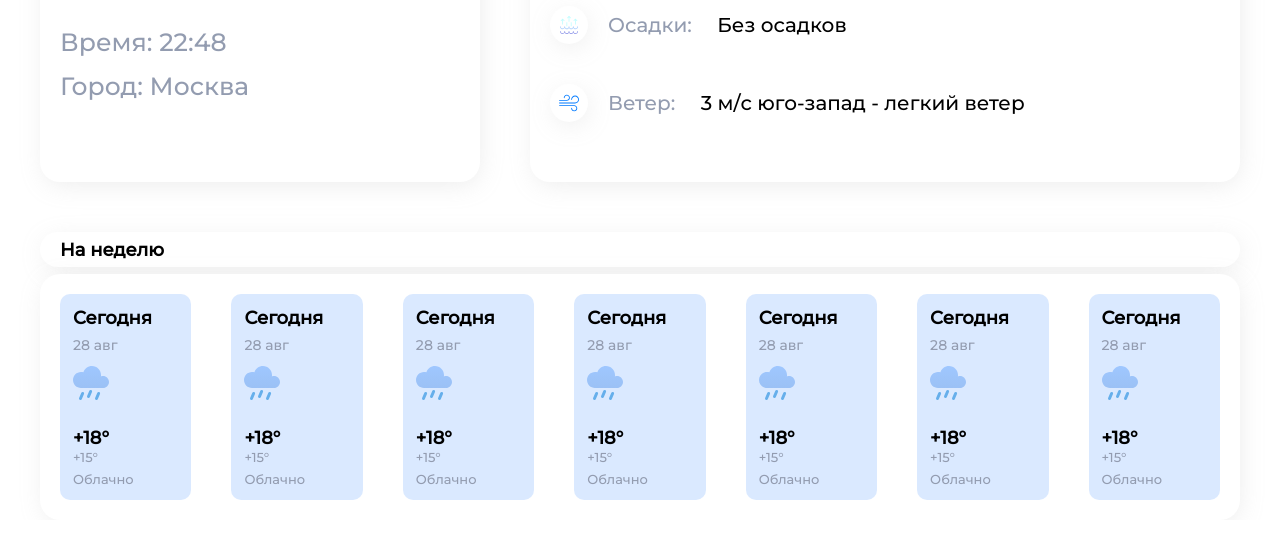
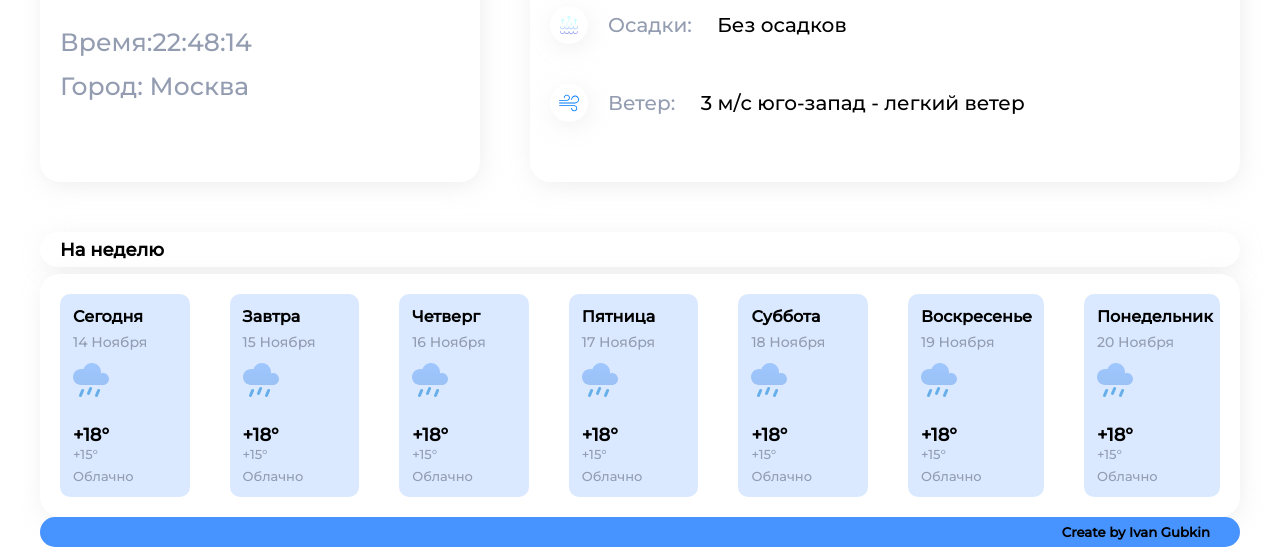
Before and after one commit to keeltony/webpack_test, a React app: page / in a window 1280 px wide. Shown: the part 289-836 px from the top of the page. Before the commit the page ends 809 px from the top, so only its background shows below. Built offline with nearby package versions, Linux system fonts and the light colour scheme.

Commit message:
Добавил вывод праельных дат, остались api запросы

```diff
--- a/src/componetns/App.js
+++ b/src/componetns/App.js
@@ -6,6 +6,7 @@ import Header from './Header.js';
 import ThisDay from "./ThisDay.js";
 import ThisDayInfo from "./ThisDayInfo.js";
 import ThisWeek from "./ThisWeek.js";
+import Footer from "./Footer.js";
 
 
 
@@ -22,7 +23,9 @@ function App () {
                     <ThisDayInfo />
                 </div>
                 <ThisWeek />
-
+                <div className="footer_div">
+                    <Footer />
+                </div>
             </React.Fragment>
         </div>
     );
--- /dev/null
+++ b/src/componetns/Clock.js
@@ -0,0 +1,29 @@
+
+import React, { useState, useEffect } from 'react';
+
+function Clock() {
+
+  const [time, setTime] = useState(new Date());
+
+
+  useEffect(() => {
+    const interval = setInterval(() => {
+      setTime(new Date());
+    }, 1000);
+
+
+    return () => clearInterval(interval);
+  }, []);
+
+
+  const hours = time.getHours();
+  const minutes = time.getMinutes();
+  const seconds = time.getSeconds();
+
+
+  const timeString = `${hours}:${minutes}:${seconds}`;
+
+  return timeString;
+}
+
+export default Clock;
--- /dev/null
+++ b/src/componetns/Footer.js
@@ -0,0 +1,15 @@
+import React from "react";
+
+import "../styles/Footer.css";
+
+
+function Footer() {
+    return (
+        <footer className="footer-conteiner">
+            <h5 className="text-create-name">Create by Ivan Gubkin</h5>
+        </footer>
+    )
+}
+
+
+export default Footer;
--- /dev/null
+++ b/src/componetns/GetDate.js
@@ -0,0 +1,13 @@
+function GetDate () {
+    let arrayDate = [];
+
+
+    for (let i = 0; i < 7; i++) {
+        let date = new Date();
+        arrayDate.push(date.setDate(date.getDate()+i));
+    }
+
+    return arrayDate;
+};
+
+export default GetDate;
--- a/src/componetns/ThisDay.js
+++ b/src/componetns/ThisDay.js
@@ -1,11 +1,20 @@
-import React from "react";
+import React, { useEffect, useState } from "react";
 
 import '../styles/ThisDay.css';
 import GlobalSvgSelector from "../images/icons/GlobalSvgSelector";
+import Clock from "./Clock";
 
 function ThisDay(props){
+    let date = new Date()
+    let [hours, getHours] = useState(`${date.getHours()}:${date.getMinutes()}:${date.getSeconds()}`);
 
-    let date = new Date();
+   useEffect(() => {
+    const inter = setInterval(() => {
+        getHours(`${date.getHours()}:${date.getMinutes()}:${date.getSeconds()}`);
+    }, 1000);
+
+    return () => clearInterval(inter);
+   },[])
 
 
     return<div className="this_day">
@@ -17,7 +26,7 @@ function ThisDay(props){
             <GlobalSvgSelector id='sunny'/>
         </div>
         <div className="this_day_down">
-            <div className="this_day_down_text">Время: <span>{date.getHours()}:{date.getMinutes()}</span></div>
+            <div className="this_day_down_text">Время:{Clock()}</div>
             <div >Город: <span>Москва</span></div>
         </div>
     </div>
--- a/src/componetns/ThisWeek.js
+++ b/src/componetns/ThisWeek.js
@@ -2,78 +2,97 @@ import React from "react";
 
 import '../styles/ThisWeek.css';
 import GlobalSvgSelector from "../images/icons/GlobalSvgSelector";
+import GetDate from "./GetDate";
+
 
 function ThisWeek () {
+    let date = GetDate();
+
+    function mounthInfo (month) {
+        switch(month){
+            case 0:
+                return 'Января';
+
+            case 1:
+                return 'Февраля';
+
+            case 2:
+                return 'Марта';
+
+            case 3:
+                return 'Апреля'
+
+            case 4:
+                return 'Мая';
+
+            case 5:
+                return 'Июня';
+
+            case 6:
+                return 'Июля';
+
+            case 7:
+                return 'Августа'
+
+            case 8:
+                return 'Сентября';
+
+            case 9:
+                return 'Октября';
+
+            case 10:
+                return 'Ноября';
+
+            case 11:
+                return 'Декабря'
+
+            default:
+                return 'какого то месяца)';
+        }
+
+    }
+
+    function dayInfo (day) {
+        switch(day) {
+            case 0:
+                return 'Воскресенье';
+            case 1:
+                return 'Понедельник';
+            case 2:
+                return 'Вторник';
+            case 3:
+                return 'Среда';
+            case 4:
+                return 'Четверг';
+
+            case 5:
+                return 'Пятница';
+            case 6:
+                return 'Суббота';
+
+            default :
+                return 'Не определено('
+
+        }
+    }
+
+
     return<div className="this_week">
         <div className="btn_this_week">
             <span>На неделю</span>
         </div>
-        <div className="card_week">
-            <div className="card_day">
-                <div className="day">Сегодня</div>
-                <div className="numder_month">28 авг</div>
+        <div className="card_week" id="create_card">
+            {date.map(dat => <div className="card_day">
+                <div className="day">{(dat == date[0]) ? 'Сегодня': (dat == date[1] ? 'Завтра': dayInfo(new Date(dat).getDay()))}</div>
+                <div className="numder_month">{`${new Date(dat).getDate()} ${mounthInfo(new Date(dat).getMonth())}`}</div>
                 <div className="icon"><GlobalSvgSelector id='rain'/></div>
                 <div className="temp_card">+18°</div>
                 <div className="dop_temp_card">+15°</div>
                 <div className="sky">Облачно</div>
-
-            </div>
-            <div className="card_day">
-                <div className="day">Сегодня</div>
-                <div className="numder_month">28 авг</div>
-                <div className="icon"><GlobalSvgSelector id='rain'/></div>
-                <div className="temp_card">+18°</div>
-                <div className="dop_temp_card">+15°</div>
-                <div className="sky">Облачно</div>
-
-            </div>
-            <div className="card_day">
-                <div className="day">Сегодня</div>
-                <div className="numder_month">28 авг</div>
-                <div className="icon"><GlobalSvgSelector id='rain'/></div>
-                <div className="temp_card">+18°</div>
-                <div className="dop_temp_card">+15°</div>
-                <div className="sky">Облачно</div>
-
-            </div>
-            <div className="card_day">
-                <div className="day">Сегодня</div>
-                <div className="numder_month">28 авг</div>
-                <div className="icon"><GlobalSvgSelector id='rain'/></div>
-                <div className="temp_card">+18°</div>
-                <div className="dop_temp_card">+15°</div>
-                <div className="sky">Облачно</div>
-
-            </div>
-            <div className="card_day">
-                <div className="day">Сегодня</div>
-                <div className="numder_month">28 авг</div>
-                <div className="icon"><GlobalSvgSelector id='rain'/></div>
-                <div className="temp_card">+18°</div>
-                <div className="dop_temp_card">+15°</div>
-                <div className="sky">Облачно</div>
-
-            </div>
-            <div className="card_day">
-                <div className="day">Сегодня</div>
-                <div className="numder_month">28 авг</div>
-                <div className="icon"><GlobalSvgSelector id='rain'/></div>
-                <div className="temp_card">+18°</div>
-                <div className="dop_temp_card">+15°</div>
-                <div className="sky">Облачно</div>
-
-            </div>
-            <div className="card_day">
-                <div className="day">Сегодня</div>
-                <div className="numder_month">28 авг</div>
-                <div className="icon"><GlobalSvgSelector id='rain'/></div>
-                <div className="temp_card">+18°</div>
-                <div className="dop_temp_card">+15°</div>
-                <div className="sky">Облачно</div>
-
-            </div>
         </div>
+        )}
     </div>
+</div>
 }
 
 export default ThisWeek;
--- a/src/styles/App.css
+++ b/src/styles/App.css
@@ -23,6 +23,11 @@ body {
     margin-top: 30px;
 }
 
+.footer_div {
+
+}
+
+
 @media (max-width:620px) {
     .this_day_conteiner {
         display: flex;
--- /dev/null
+++ b/src/styles/Footer.css
@@ -0,0 +1,16 @@
+.footer-conteiner {
+    height: 30px;
+    background-color: #4793FF;
+    display: flex;
+    align-items: center;
+    justify-content: flex-end;
+    border-radius: 15px;
+}
+
+.text-create-name {
+    margin-right: 30px;
+}
+
+.text-create-name:hover {
+    color: red;
+}
--- a/src/styles/ThisWeek.css
+++ b/src/styles/ThisWeek.css
@@ -36,7 +36,7 @@
 }
 
 .day {
-    font-size: 18px;
+    font-size: 16px;
     font-weight: bold;
     color: black;
     margin-bottom: 7px;
```
